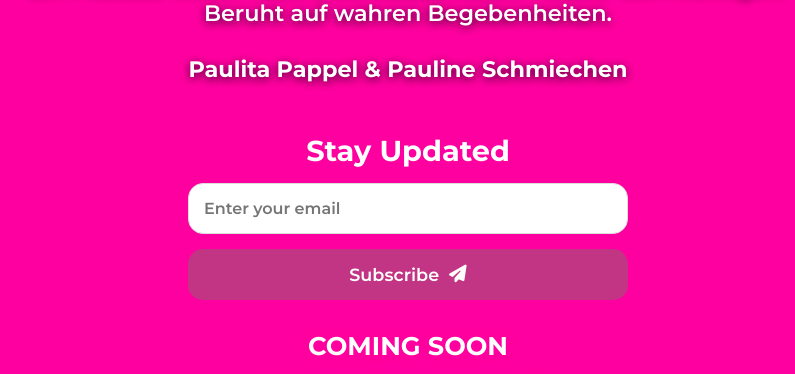
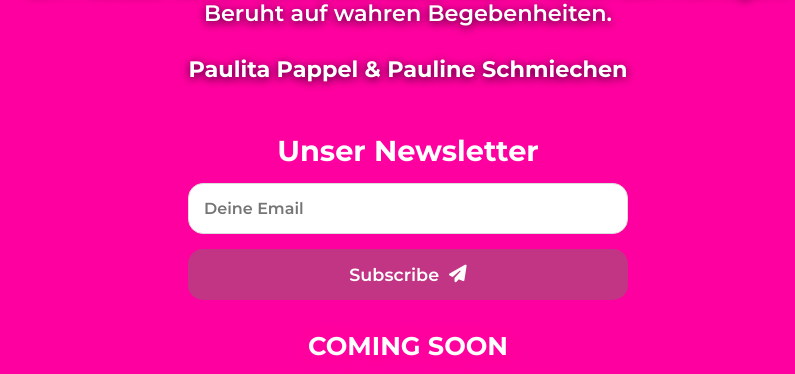
Before and after one commit to generalpaulinski/paulihoch2.github.io, a plain HTML site: page index.html in a window 1280 px wide. Shown: the part 968-1342 px from the top of the page, without its empty margins (232-1027 px from the left). Drawn offline with Linux system fonts and the light colour scheme.

```diff
--- a/index.html
+++ b/index.html
@@ -507,11 +507,11 @@
 
             <section class="newsletter-section">
                 <div class="newsletter-content">
-                    <h2>Stay Updated</h2>
+                    <h2>Unser Newsletter</h2>
 
                     <form id="newsletterForm" class="newsletter-form">
                         <div class="form-group">
-                            <input type="email" id="email" class="form-control" placeholder="Enter your email" required>
+                            <input type="email" id="email" class="form-control" placeholder="Deine Email" required>
                         </div>
                         <button type="submit" class="btn">Subscribe <i class="fas fa-paper-plane"></i></button>
                     </form>
```
